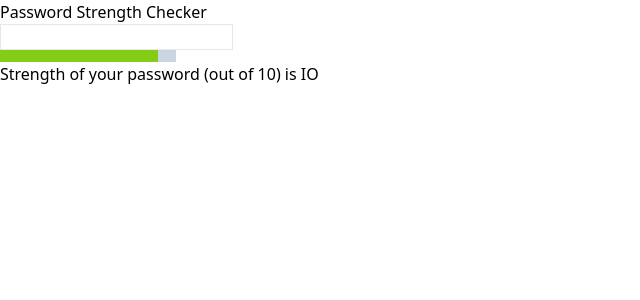
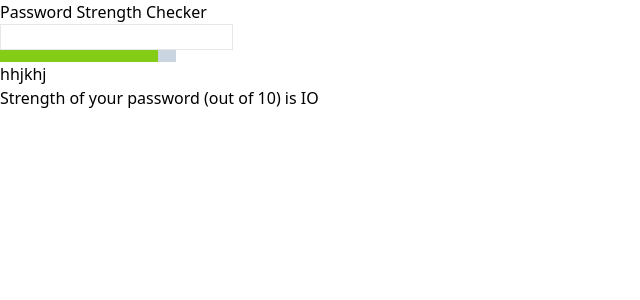
Before and after one commit to SofiaBargues/password-strength-checker, a React (Vite) app: page / in a window 1280 px wide. Shown: the top 300 px of the page, without its empty margins (0-640 px from the left). Built offline with nearby package versions, Linux system fonts and the light colour scheme.

Commit message:
HTMLInputElement

```diff
--- a/src/App.tsx
+++ b/src/App.tsx
@@ -1,8 +1,15 @@
 import { useState } from "react";
 
 function App() {
-  function handleChange(event) {
-    console.log(event.target.value);
+  const [errorMessage, setErrorMessage] = useState("hhjkhj");
+  function handleChange(event: React.ChangeEvent<HTMLInputElement>) {
+    const password = event.target.value;
+
+    if (password.length >= 6 && password.length <= 32) {
+      setErrorMessage("eeeeeee");
+    } else {
+      setErrorMessage("password must 6 y 32");
+    }
   }
 
   return (
@@ -18,6 +25,7 @@ function App() {
             }}
           ></div>
         </div>
+        <p>{errorMessage}</p>
         <p>Strength of your password (out of 10) is IO</p>
       </div>
     </>
```
